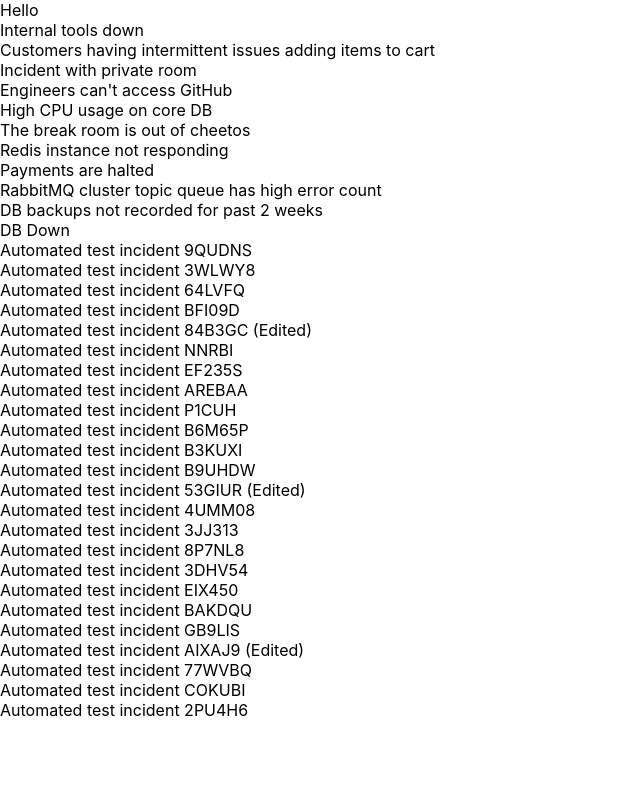
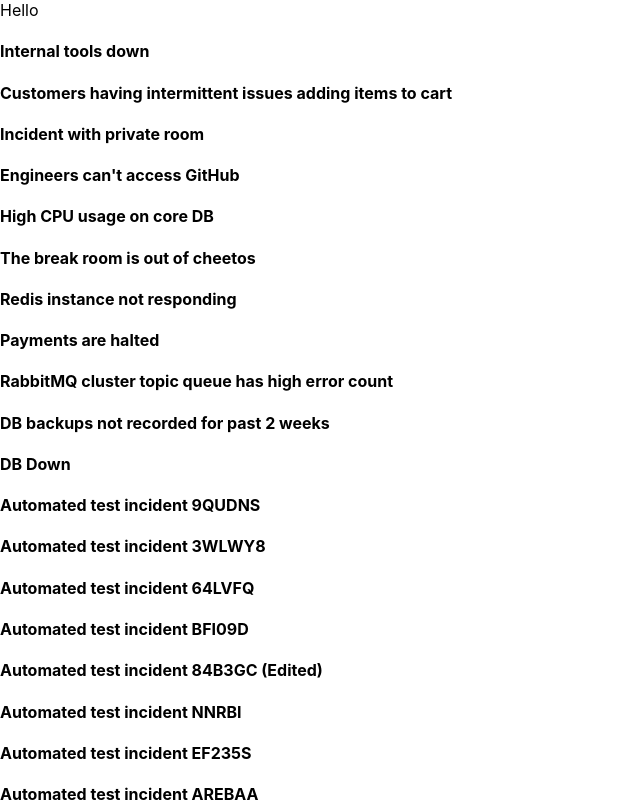
Before and after one commit to vinayraghu/incidents, a React (Create React App) app: page / in a window 1280 px wide. Shown: the top 802 px of the page, without its empty margins (0-640 px from the left). Built offline with nearby package versions, Linux system fonts and the light colour scheme.

Commit message:
add getSeverityName method

```diff
--- a/src/features/incidents/IncidentListItem.tsx
+++ b/src/features/incidents/IncidentListItem.tsx
@@ -2,9 +2,10 @@
 import { IncidentsInterface } from './incidents.types';
 
 const IncidentsListItem = ({ incident } : { incident: IncidentsInterface }) => {
+  const { id, name, incidentStatusId, duration, participants, severity }= incident;
   return (
     <div>
-      {incident.name}
+      <h4>{name}</h4>
     </div>
   );
 }
--- a/src/features/incidents/IncidentsList.tsx
+++ b/src/features/incidents/IncidentsList.tsx
@@ -1,23 +1,23 @@
-import React, { useEffect } from 'react';
+import React, { useState, useEffect } from 'react';
 import { useSelector, useDispatch } from 'react-redux';
 import IncidentListItem from './IncidentListItem';
 import {
-  getIncidents,
-  selectIncidents,
+  getIncidentsApiData,
+  selectIncidentsApiData,
 } from './incidentsSlice';
 
 const IncidentsList = () => {
-  const incidents = useSelector(selectIncidents);
+  const incidentsApiData = useSelector(selectIncidentsApiData);
   const dispatch = useDispatch();
 
   useEffect(() => {
-    dispatch(getIncidents())
+    dispatch(getIncidentsApiData())
   }, [dispatch]);
 
   return (
     <div>
       {
-        incidents.map(incident => <IncidentListItem incident={incident} />)
+        incidentsApiData.map(incident => <IncidentListItem incident={incident} key={incident.id} />)
       }
     </div>
   );
--- /dev/null
+++ b/src/features/incidents/incidentsService.ts
@@ -0,0 +1,12 @@
+import incidentsData from '../../data/incidentsData';
+import { IncidentsInterface } from './incidents.types';
+
+const fetchIncidents = (): Promise<Array<IncidentsInterface>> => {
+  return new Promise((res, rej) => {
+    setTimeout(() => {
+      return res(incidentsData)
+    }, 1000)
+  })
+}
+
+export { fetchIncidents }
--- a/src/features/incidents/incidentsSlice.ts
+++ b/src/features/incidents/incidentsSlice.ts
@@ -1,16 +1,22 @@
 import { createSlice, PayloadAction } from '@reduxjs/toolkit';
 import { AppThunk, RootState } from '../../app/store';
 import { IncidentsInterface } from './incidents.types';
-import incidentsData from '../../data/incidentsData';
+import { fetchIncidents } from './incidentsService';
 
-const initialState: Array<IncidentsInterface> = [];
+interface IncidentsState {
+  apiData: Array<IncidentsInterface>
+}
+
+const initialState: IncidentsState = {
+  apiData: []
+};
 
 export const incidentsSlice = createSlice({
   name: 'incidents',
   initialState,
   reducers: {
     receiveIncidents: (state, action: PayloadAction<Array<IncidentsInterface>>) => {
-      state = action.payload
+      state.apiData = action.payload
       return state;
     },
   },
@@ -18,12 +24,12 @@
 
 export const { receiveIncidents } = incidentsSlice.actions;
 
-export const getIncidents = (): AppThunk => dispatch => {
-  setTimeout(() => {
-    dispatch(receiveIncidents(incidentsData));
-  }, 1000);
+export const getIncidentsApiData = (): AppThunk => dispatch => {
+  fetchIncidents().then((response) => {
+    dispatch(receiveIncidents(response))
+  })
 };
 
-export const selectIncidents = (state: RootState) => state.incidents;
+export const selectIncidentsApiData = (state: RootState) => state.incidents.apiData;
 
 export default incidentsSlice.reducer;
```
Also changed, not shown: src/features/incidents/incidents.helpers.tsx (added, +9 -0 lines), src/features/incidents/incidents.types.ts (+16 -16 lines), 1 other file (tests, documents, lock files or other folders).
